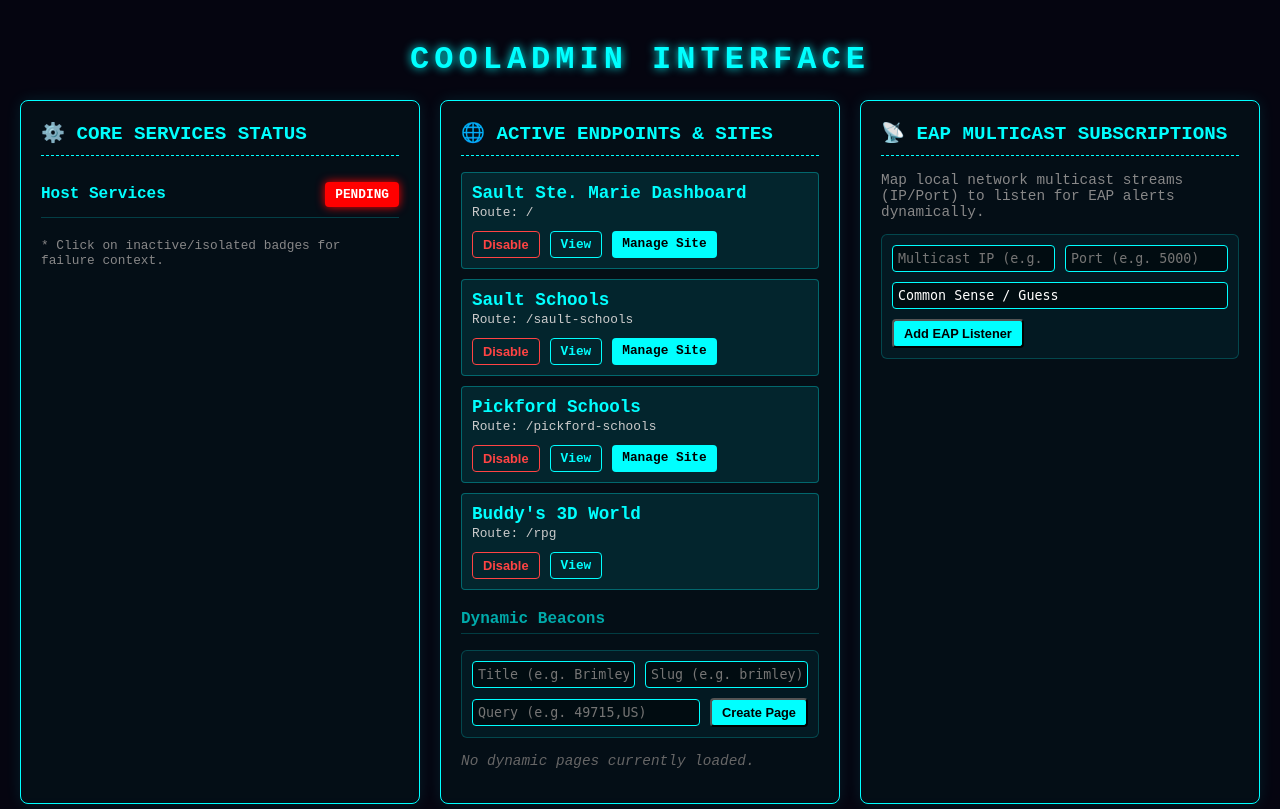
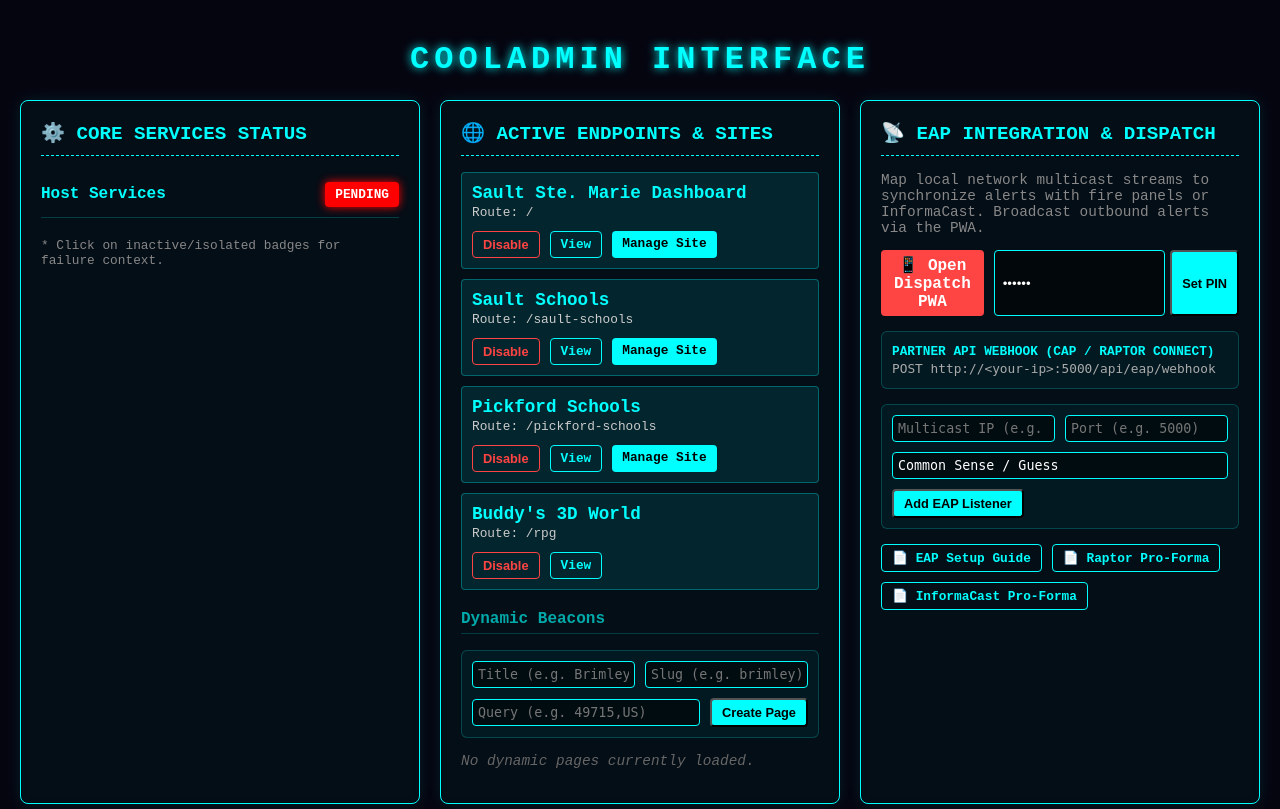
Before and after one commit to joeymorrow/weather-project, a Flask app: page /joeyadmin in a window 1280 px wide. Shown: the top 809 px of the page. Run offline with Flask 3, Linux system fonts and the light colour scheme; the visitor is signed in with stand-in values (Sample User, id 1); data that the repository does not hold is empty; some libraries are stand-ins or nearby versions.

Commit message:
added eap guidance, partner resources, cert resources

```diff
--- a/app.py
+++ b/app.py
@@ -830,6 +830,70 @@ def eap_multicast_listener():
             log_system_event("EAP_LISTENER_ERROR", "The EAP multicast listener encountered an error.", str(e))
             time.sleep(15) # Sleep longer to prevent spamming logs on persistent errors
 
+def broadcast_eap_message(msg_type, message):
+    payload = json.dumps({"type": msg_type, "message": message}).encode('utf-8')
+    subs = get_eap_subscriptions()
+    sent_count = 0
+    for sub in subs:
+        ip = sub['ip']
+        port = sub['port']
+        try:
+            sock = socket.socket(socket.AF_INET, socket.SOCK_DGRAM, socket.IPPROTO_UDP)
+            sock.setsockopt(socket.IPPROTO_IP, socket.IP_MULTICAST_TTL, 2) # Broadcast to local subnet
+            sock.sendto(payload, (ip, port))
+            sock.close()
+            sent_count += 1
+        except Exception as e:
+            print(f"[ERROR] Multicast Broadcast failed: {e}", flush=True)
+
+    # Update self directly to ensure local UI reacts instantly
+    handle_eap_message(payload.decode('utf-8'))
+    return sent_count
+
+@app.route('/api/eap/verify_pin', methods=['POST'])
+def verify_eap_pin():
+    pin = request.json.get('pin')
+    with state_lock:
+        expected_pin = state.get('eap_pin', '123456')
+    return jsonify(success=(pin == expected_pin))
+
+@app.route('/api/eap/broadcast', methods=['POST'])
+def api_eap_broadcast():
+    data = request.json
+    pin = data.get('pin')
+    with state_lock:
+        expected_pin = state.get('eap_pin', '123456')
+    if pin != expected_pin:
+        return jsonify(success=False, error="Invalid PIN"), 403
+
+    msg_type = data.get('type', 'EAP ALERT')
+    message = data.get('message', f'Emergency Protocol Initiated: {msg_type}')
+
+    log_system_event("EAP_BROADCAST", f"EAP Alert Broadcast triggered via PWA: {msg_type}")
+    sent = broadcast_eap_message(msg_type, message)
+
+    return jsonify(success=True, sent_to=sent)
+
+@app.route('/api/eap/webhook', methods=['POST'])
+def eap_webhook():
+    # Generic inbound webhook for partners (Raptor Connect, Singlewire, CAP)
+    data = request.json or {}
+    msg_type = data.get('type') or data.get('IncidentType') or 'EAP ALERT'
+    message = data.get('message') or 'Partner EAP Alert Received'
+
+    # Forward to the local state (Partner integrations expand here later)
+    handle_eap_message(json.dumps({"type": msg_type, "message": message}))
+    return jsonify(success=True)
+
+@app.route('/dispatch')
+def dispatch_pwa():
+    return render_template('dispatch.html')
+
+@app.route('/sw.js')
+def service_worker():
+    sw_code = "self.addEventListener('install', e => e.waitUntil(self.skipWaiting())); self.addEventListener('activate', e => e.waitUntil(self.clients.claim())); self.addEventListener('fetch', e => {});"
+    return sw_code, 200, {'Content-Type': 'application/javascript'}
+
 @app.route('/api/internal/action', methods=['POST'])
 def internal_action():
     # Security Check
@@ -936,6 +1000,21 @@ def architecture_pitch():
     return send_from_directory(os.path.join(BASE_DIR, 'docs'), 'architecture-pitch.html')
 
 @app.route('/favicon.ico')
+@app.route('/manifest.json')
+def web_manifest():
+    return jsonify({
+        "name": "BEACON Dispatch",
+        "short_name": "Dispatch",
+        "start_url": "/dispatch",
+        "display": "standalone",
+        "background_color": "#050510",
+        "theme_color": "#d32f2f",
+        "icons": [{
+            "src": "/favicon.ico",
+            "sizes": "192x192",
+            "type": "image/x-icon"
+        }]
+    })
 def favicon():
     fav_path = os.path.join(app.root_path, 'static', 'favicon.ico')
     if os.path.exists(fav_path):
@@ -1174,6 +1253,16 @@ def cooladmin():
                     conn.execute("DELETE FROM eap_subscriptions WHERE id = ?", (sub_id,))
             return redirect('/cooladmin')
 
+        elif action == 'update_eap_pin':
+            new_pin = request.form.get('eap_pin', '').strip()
+            if new_pin and len(new_pin) == 6 and new_pin.isdigit():
+                with state_lock:
+                    state['eap_pin'] = new_pin
+                    try:
+                        with open(STATE_FILE, 'w') as sf: json.dump(state, sf)
+                    except: pass
+            return redirect('/cooladmin')
+
         elif action == 'update_sso':
             provider = request.form.get('provider')
             enabled = request.form.get('enabled') == 'yes'
@@ -1247,6 +1336,7 @@ def cooladmin():
         current_pulse = state.get('pulse', '')
         pulse_history = state.get('pulse_history', [])
         disabled_pages = state.get('disabled_pages', [])
+        eap_pin = state.get('eap_pin', '123456')
 
     try:
         with closing(sqlite3.connect(DB_FILE, timeout=10)) as conn:
@@ -1272,6 +1362,7 @@ def cooladmin():
         {"name": "Sault Schools", "url": "/sault-schools"},
         {"name": "Pickford Schools", "url": "/pickford-schools"},
         {"name": "3D Sandbox (Buddy's World)", "url": "/rpg"},
+        {"name": "EAP Dispatch (PWA)", "url": "/dispatch"},
         {"name": "Documentation Hub", "url": "/docs"},
         {"name": "Enterprise Sales Landing", "url": "/enterprise"},
         {"name": "Architecture Pitch Deck", "url": "/architecture-pitch"},
@@ -1282,7 +1373,7 @@ def cooladmin():
     for page in get_beacon_pages():
         site_hierarchy.append({"name": f"{page['title']} (Custom)", "url": f"/schools/{page['slug']}"})
 
-    return render_template('joeyadmin.html', services=service_status, metrics=metrics, beacon_pages=get_beacon_pages(), eap_subs=get_eap_subscriptions(), current_pulse=current_pulse, pulse_history=pulse_history, disabled_pages=disabled_pages, hallucinations=hallucinations, cleanup_summary=cleanup_summary, site_hierarchy=site_hierarchy, sso_configs=sso_configs, rbac_users=rbac_users)
+    return render_template('joeyadmin.html', services=service_status, metrics=metrics, beacon_pages=get_beacon_pages(), eap_subs=get_eap_subscriptions(), current_pulse=current_pulse, pulse_history=pulse_history, disabled_pages=disabled_pages, hallucinations=hallucinations, cleanup_summary=cleanup_summary, site_hierarchy=site_hierarchy, sso_configs=sso_configs, rbac_users=rbac_users, eap_pin=eap_pin)
 
 @app.route('/admin', methods=['GET', 'POST'])
 def admin():
--- a/templates/joeyadmin.html
+++ b/templates/joeyadmin.html
@@ -159,10 +159,25 @@
             {% endif %}
         </div>
 
-        <!-- EAP Subscriptions -->
+        <!-- EAP Integration & Dispatch -->
         <div class="card">
-            <h2>📡 EAP Multicast Subscriptions</h2>
-            <p style="font-size: 0.9rem; color: #888;">Map local network multicast streams (IP/Port) to listen for EAP alerts dynamically.</p>
+            <h2>📡 EAP Integration & Dispatch</h2>
+            <p style="font-size: 0.9rem; color: #888;">Map local network multicast streams to synchronize alerts with fire panels or InformaCast. Broadcast outbound alerts via the PWA.</p>
+
+            <div style="display: flex; flex-wrap: wrap; gap: 10px; margin-bottom: 15px;">
+                <a href="/dispatch" target="_blank" class="manage-btn" style="background:#ff4444; color:#fff; border-color:#ff4444; font-size: 1rem; flex: 1; text-align: center;">📱 Open Dispatch PWA</a>
+                <form method="POST" style="flex: 2; display: flex; gap: 5px;">
+                    <input type="hidden" name="action" value="update_eap_pin">
+                    <input type="password" name="eap_pin" value="{{ eap_pin }}" maxlength="6" pattern="\d{6}" placeholder="6-Digit PIN" style="flex:1; background:rgba(0,0,0,0.5); border:1px solid #00ffff; color:#fff; padding:8px; border-radius:4px; min-width: 100px;">
+                    <button type="submit" class="manage-btn">Set PIN</button>
+                </form>
+            </div>
+
+            <div style="margin-bottom: 15px; padding: 10px; background: rgba(0,255,255,0.05); border: 1px solid rgba(0,255,255,0.2); border-radius: 6px;">
+                <span style="font-size: 0.8rem; color: #00ffff; font-weight: bold; text-transform: uppercase;">Partner API Webhook (CAP / Raptor Connect)</span><br>
+                <code style="color: #aaa; font-size: 0.8rem;">POST http://&lt;your-ip&gt;:5000/api/eap/webhook</code>
+            </div>
+
             <div style="margin-bottom: 15px; padding: 10px; background: rgba(0,255,255,0.05); border: 1px solid rgba(0,255,255,0.2); border-radius: 6px;">
                 <form method="POST" style="display: flex; flex-wrap: wrap; gap: 10px; align-items: center; margin: 0;">
                     <input type="hidden" name="action" value="add_eap_sub">
@@ -181,6 +196,11 @@
                 <form method="POST" style="margin:0;"><input type="hidden" name="action" value="delete_eap_sub"><input type="hidden" name="sub_id" value="{{ sub.id }}"><button type="submit" class="danger-btn">Delete</button></form>
             </div>
             {% endfor %}
+            <div style="margin-top: 15px; display: flex; gap: 10px; flex-wrap: wrap;">
+                <a href="/docs/eap_it_guide" target="_blank" class="manage-btn" style="background:transparent; color:#00ffff; border:1px solid #00ffff;">📄 EAP Setup Guide</a>
+                <a href="/docs/partner_raptor" target="_blank" class="manage-btn" style="background:transparent; color:#00ffff; border:1px solid #00ffff;">📄 Raptor Pro-Forma</a>
+                <a href="/docs/partner_singlewire" target="_blank" class="manage-btn" style="background:transparent; color:#00ffff; border:1px solid #00ffff;">📄 InformaCast Pro-Forma</a>
+            </div>
         </div>
 
         <!-- SSO Configuration -->
```
Also changed, not shown: docs/eap_it_guide.md (added, +77 -0 lines), docs/index.md (+21 -7 lines), docs/partner_raptor.md (added, +48 -0 lines), docs/partner_singlewire.md (added, +44 -0 lines), templates/dispatch.html (added, +110 -0 lines), .github/workflows/deploy.yml.
